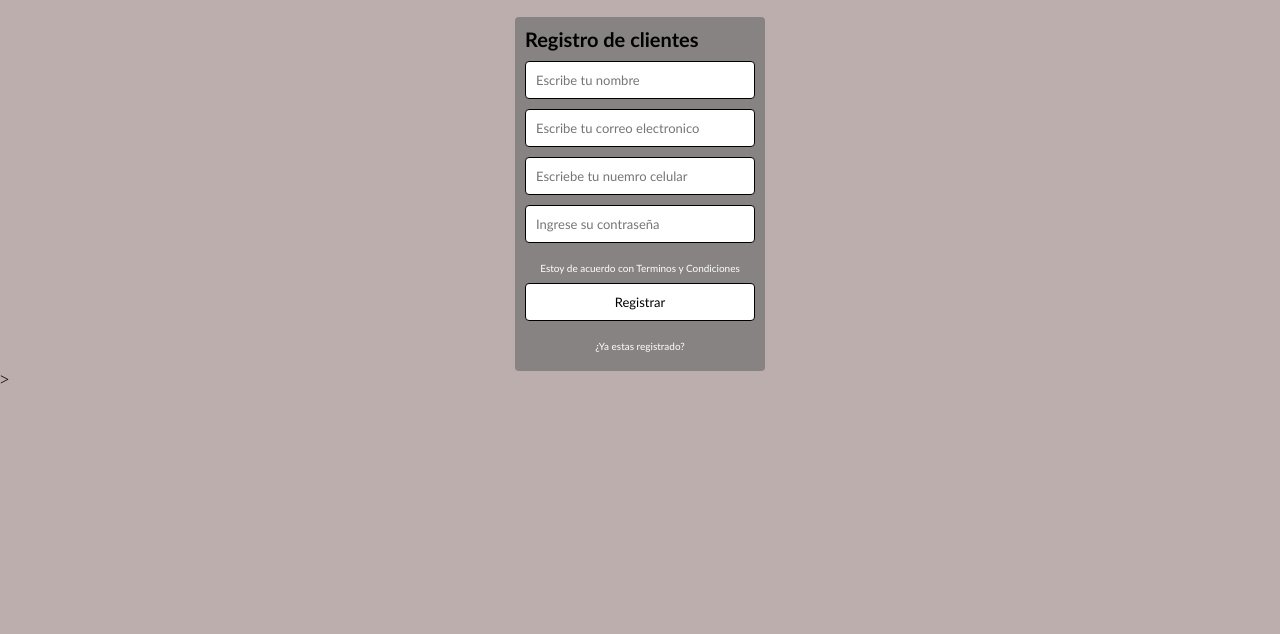
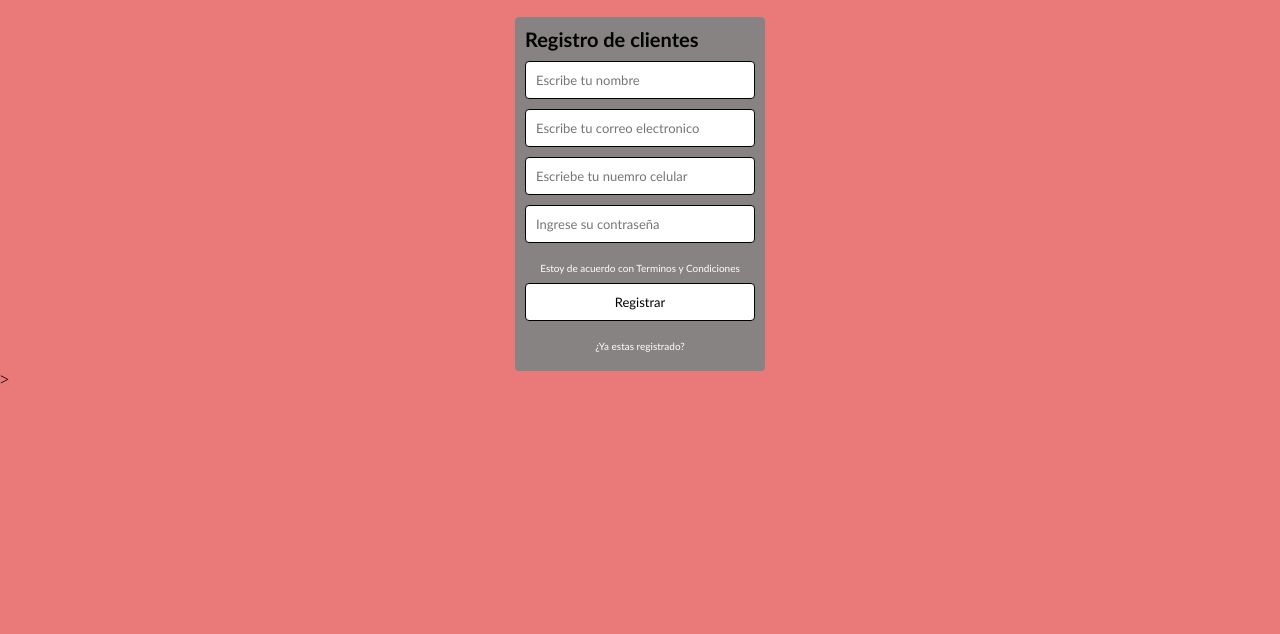
Before and after one commit to Luisa1612/Proyecto-Ciclo-3, a plain HTML site: page Estructura_HTML/registrame.html in a window 1280 px wide. Shown: the part 166-800 px from the top of the page. Drawn offline with Linux system fonts and the light colour scheme.

Commit message:
Correccion de COLOR

```diff
--- a/Estilo_CSS/estilo_registrame.css
+++ b/Estilo_CSS/estilo_registrame.css
@@ -4,7 +4,7 @@
     box-sizing:border-box;
 }
 body{
-    background-color: rgb(189, 174, 174);
+    background-color: rgb(234, 122, 122);
 }
 header{
     background-color: rgb(236, 216, 216);
```
